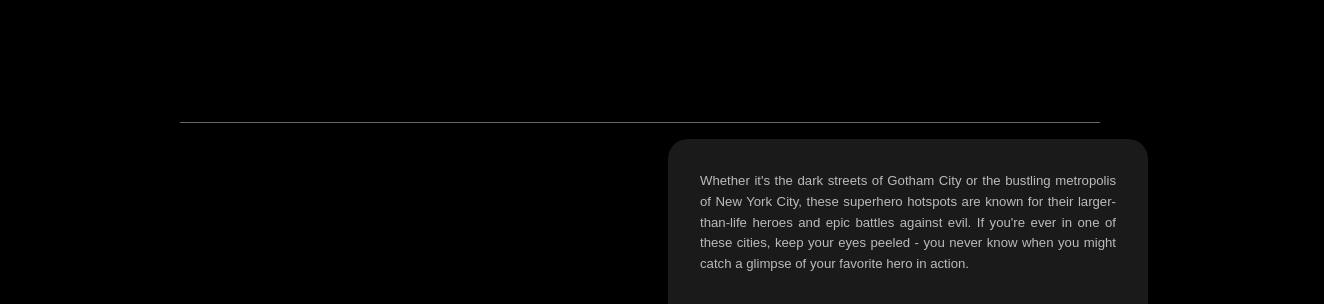
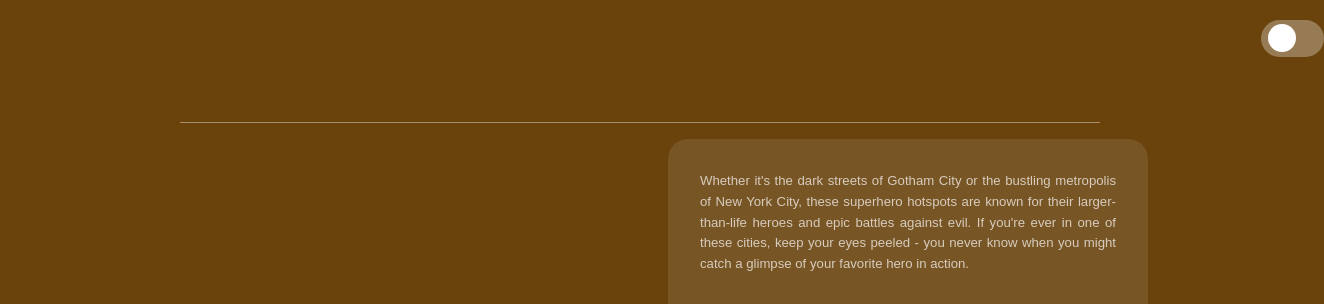
Before and after one commit to ChahrazadBouragba/JS-Playground, a plain HTML site: page Super-Hero-App/hero.html in a window 1280 px wide. Shown: the top 304 px of the page, 1324 px wide, since content can reach past the window. Drawn offline with Linux system fonts and the light colour scheme.

Commit message:
toggle button

```diff
--- a/Super-Hero-App/hero.css
+++ b/Super-Hero-App/hero.css
@@ -175,3 +175,81 @@ li::first-letter {
     margin-left: 1.4rem;
     margin-bottom: 16px;
   }
+
+
+
+  /* TOGGLE BOTTON */
+
+.toggleButton {
+    position: absolute;
+    margin-top: -0.5rem;
+    margin-left: 78.3rem;
+}
+
+input[type="checkbox"]{
+	visibility: hidden;
+	&:checked + label {
+		/* transform: rotate(360deg); */
+		background-color: rgba(255, 255, 255, 0.3);
+		&:before {
+			transform: translateX(22px);
+			background-color: black;
+		}
+	}
+}
+
+
+
+label {
+	display: flex;
+	width: 63px;
+	height: 37px;
+	border-radius: 99em;
+	position: relative;
+    cursor: pointer;
+	transition: transform .75s ease-in-out;
+	transform-origin: 50% 50%;
+	cursor: pointer;
+    background-color: rgba(255, 255, 255, 0.3);
+
+    &:before {
+		transition: transform .7s ease-in-out;
+		transition-delay: .1s;
+		content: "";
+		display: block;
+		position: absolute;
+		width: 28px;
+		height: 28px;
+		border-radius: 50%;
+		top: 4px;
+		left: 7px;
+	}
+}
+
+/* END */
+
+/* Light mode styles */
+body {
+    background-color: #69420C;
+    color: #000000;
+    transition: background-color 0.7s ease-out;
+  }
+
+  .toggleButton label:before {
+    background-color: white;
+  }
+
+  .toggleButton label {
+    border-color: #000000;
+  }
+
+  /* Dark mode styles */
+  body.dark-mode {
+    background-color: #000000;
+    color: #FFFFFF;
+    transition: background-color 0.5s ease-out;
+  }
+
+  /* .toggleButton */
+
+/* END */
--- a/Super-Hero-App/hero.html
+++ b/Super-Hero-App/hero.html
@@ -8,6 +8,12 @@
     <title>Document</title>
 </head>
 <body>
+
+    <div class="toggleButton">
+        <input type="checkbox" id="toggle"/>
+        <label for="toggle"></label>
+    </div>
+
     <div class="hidden">
         <div class="herroImageElement"><img src="" alt=""></div>
         <h1 class="heroNameElemente"></h1>
--- a/Super-Hero-App/hero.js
+++ b/Super-Hero-App/hero.js
@@ -1,3 +1,16 @@
+
+const toggleSwitch = document.querySelector('#toggle');
+const body = document.querySelector('body');
+
+toggleSwitch.addEventListener('change', function() {
+  if (this.checked) {
+    body.classList.add('dark-mode');
+  } else {
+    body.classList.remove('dark-mode');
+  }
+});
+
+
 const SUPERHERO_TOKEN = '189446270644344'
     const BASE_URL = `https://www.superheroapi.com/api.php/${SUPERHERO_TOKEN}`
 
--- a/Super-Hero-App/style.css
+++ b/Super-Hero-App/style.css
@@ -5,18 +5,8 @@ body {
     color: white;
 }
 
-:root {
-    --background-color: white;
-    --text-color: black;
-  }
-
-.dark-mode {
-    --background-color: black;
-    --text-color: white;
-  }
-
 .section1 {
-    background-color: black;
+    /* background-color: black; */
     height: 100vh;
     width: 192vh;
     color: aliceblue;
@@ -30,10 +20,16 @@ body {
 }
 .backgroundIMG {
     height: 100vh;
-    width: 195.4vh;
+    width: 195vh;
     filter: brightness(30%);
     position: relative;
+    padding-left: 0.5rem;
+
 }
+
+
+
+
 
 .intro {
     text-align: center;
@@ -127,13 +123,13 @@ body {
 }
 
 .section2 {
-    background-color:black;
+    /* background-color: #69420C; */
     height: 100vh;
     color: aliceblue;
     margin: 0;
     padding: 0;
-    /* margin-left: -1rem;
-    margin-right: -1rem; */
+    margin-left: -0.5rem;
+    margin-right: -0.5rem;
 
     display: flex;
     flex-direction: row;
@@ -154,7 +150,7 @@ body {
     overflow-x: scroll; /*slide*/
     /* white-space: nowrap; */
     padding: 0.8rem 0.8rem 0.4rem 0.8rem;
-    background-color:black;
+    /* background-color: #69420C; */
     text-align: center;
 
     margin-right: -9rem;
@@ -247,3 +243,83 @@ body {
     margin-left: 32rem;
     position: absolute;
 } */
+
+
+
+
+
+/* TOGGLE BOTTON */
+
+.toggleButton {
+    position: absolute;
+    margin-top: 26.5rem;
+    margin-left: 61rem;
+}
+
+input[type="checkbox"]{
+	visibility: hidden;
+	&:checked + label {
+		/* transform: rotate(360deg); */
+		background-color: rgba(255, 255, 255, 0.3);
+		&:before {
+			transform: translateX(22px);
+			background-color: black;
+		}
+	}
+}
+
+
+
+label {
+	display: flex;
+	width: 63px;
+	height: 37px;
+	border-radius: 99em;
+	position: relative;
+    cursor: pointer;
+	transition: transform .75s ease-in-out;
+	transform-origin: 50% 50%;
+	cursor: pointer;
+    background-color: rgba(255, 255, 255, 0.3);
+
+    &:before {
+		transition: transform .7s ease-in-out;
+		transition-delay: .1s;
+		content: "";
+		display: block;
+		position: absolute;
+		width: 28px;
+		height: 28px;
+		border-radius: 50%;
+		top: 4px;
+		left: 7px;
+	}
+}
+
+/* END */
+
+/* Light mode styles */
+body {
+    background-color: #69420C;
+    color: #000000;
+    transition: background-color 0.7s ease-out;
+  }
+
+  .toggleButton label:before {
+    background-color: white;
+  }
+
+  .toggleButton label {
+    border-color: #000000;
+  }
+
+  /* Dark mode styles */
+  body.dark-mode {
+    background-color: #000000;
+    color: #FFFFFF;
+    transition: background-color 0.5s ease-out;
+  }
+
+  /* .toggleButton */
+
+/* END */
```
Also changed, not shown: Super-Hero-App/index.html (+6 -0 lines), Super-Hero-App/script.js (+36 -0 lines).
